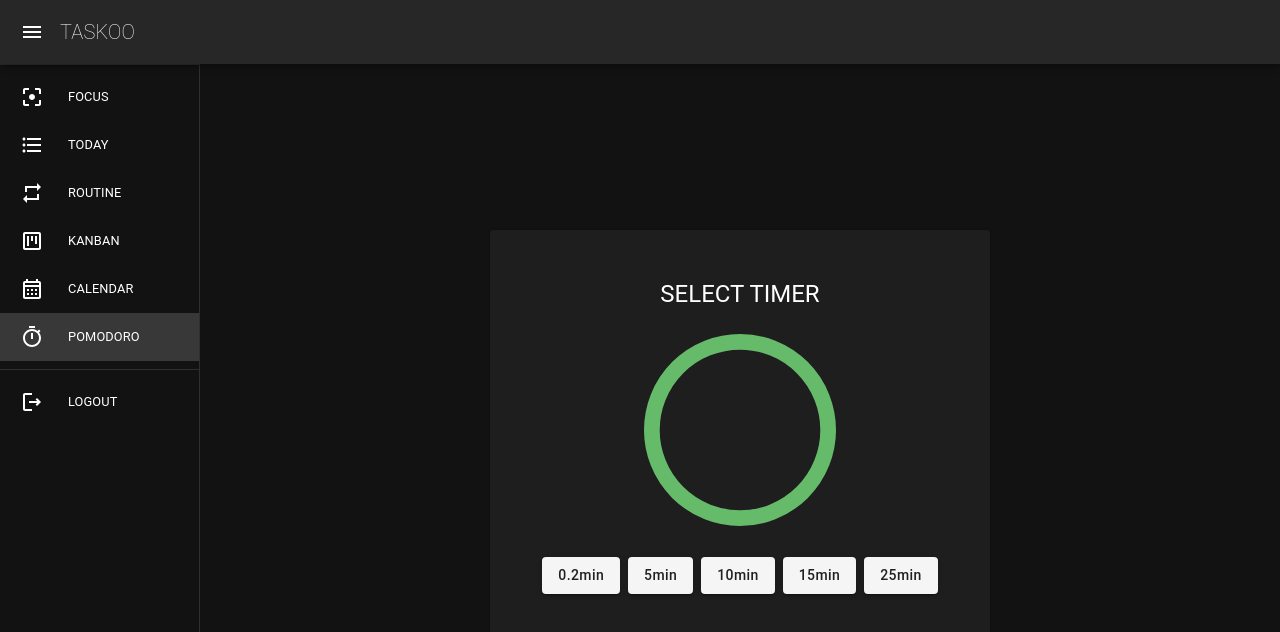
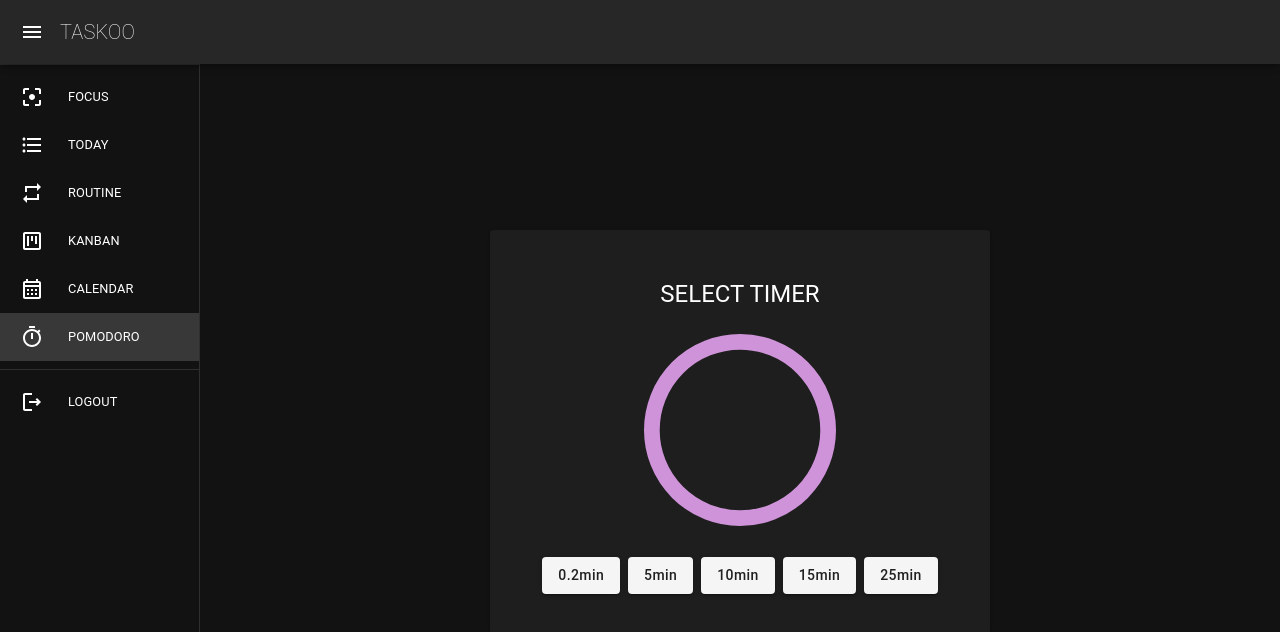
Before and after one commit to undefeated-davout/taskoo, a Next.js app in the folder web/: page /pomodoro in a window 1280 px wide. Shown: the top 632 px of the page. Built offline with nearby package versions, Linux system fonts and the light colour scheme; no server answers; sample sign-in values are in the browser's storage.

Commit message:
modify: タイマー色変更

```diff
--- a/web/src/components/templates/Pomodoro/index.tsx
+++ b/web/src/components/templates/Pomodoro/index.tsx
@@ -113,7 +113,9 @@ const Pomodoro = (props: PomodoroProps) => {
               <CircularProgress
                 variant="determinate"
                 size="12rem"
-                color="success"
+                color={
+                  status === timerStatusConst.working ? 'success' : 'secondary'
+                }
                 value={progress(seconds(timerMinutes), passedSeconds)}
               />
             </Box>
```
